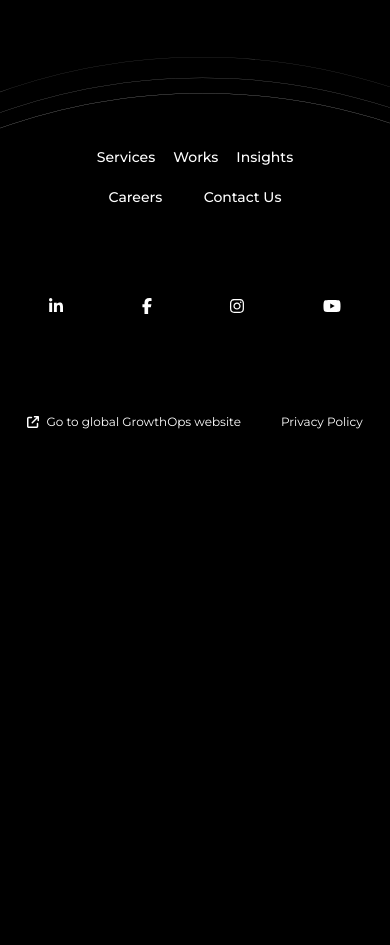
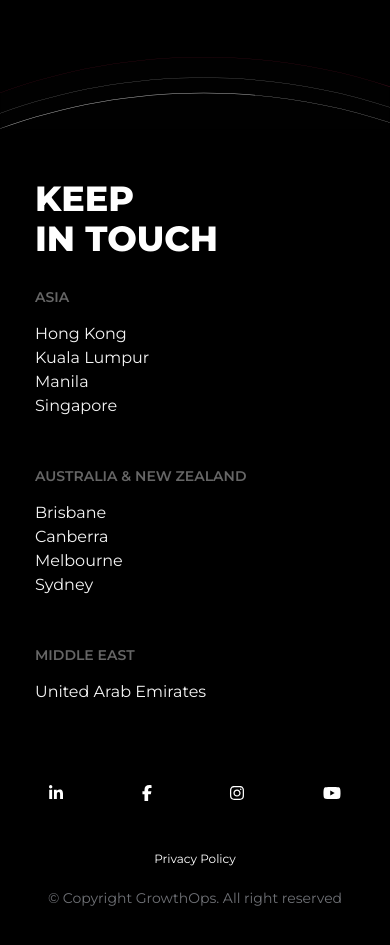
Before and after one commit to liakslmn/tech-assessment, a Vue app: page /contact in a window 390 px wide. Shown: the part 4600-5545 px from the top of the page. Before the commit the page ends 5127 px from the top, so only its background shows below. Built offline with nearby package versions, Linux system fonts and the light colour scheme.

Commit message:
final commit

```diff
--- /dev/null
+++ b/src/components/ContactFooter.vue
@@ -0,0 +1,233 @@
+<template>
+  <div class="wrapper">
+    <div class="stripes">
+      <img src="../assets/images/vector2.svg" alt="Footer Stripes" />
+    </div>
+    <div class="links">
+      <ul>
+        <li><a href="#">Services</a></li>
+        <li><a href="#">Works</a></li>
+        <li><a href="#">Insights</a></li>
+        <li><a href="#">Careers</a></li>
+        <li><a href="#">Contact Us</a></li>
+      </ul>
+    </div>
+    <div class="branches">
+      <div class="container">
+        <div class="headers">
+          <h1>
+            Keep<br />
+            in touch
+          </h1>
+        </div>
+        <div class="branches-wrapper">
+          <p>Asia</p>
+          <ul>
+            <li><a href="#">Hong Kong</a></li>
+            <li><a href="#">Kuala Lumpur</a></li>
+            <li><a href="#">Manila</a></li>
+            <li><a href="#">Singapore</a></li>
+          </ul>
+        </div>
+        <div class="branches-wrapper">
+          <p>Australia & New Zealand</p>
+          <ul>
+            <li><a href="#">Brisbane</a></li>
+            <li><a href="#">Canberra</a></li>
+            <li><a href="#">Melbourne</a></li>
+            <li><a href="#">Sydney</a></li>
+          </ul>
+        </div>
+        <div class="branches-wrapper">
+          <p>Middle East</p>
+          <ul>
+            <li><a href="#">United Arab Emirates</a></li>
+          </ul>
+        </div>
+      </div>
+    </div>
+    <div class="social-icons">
+      <ul>
+        <li>
+          <a href="#"><fa :icon="['fab', 'linkedin-in']" /></a>
+        </li>
+        <li>
+          <a href="#"><fa :icon="['fab', 'facebook-f']" /></a>
+        </li>
+        <li>
+          <a href="#"><fa :icon="['fab', 'instagram']" /></a>
+        </li>
+        <li>
+          <a href="#"><fa :icon="['fab', 'youtube']" /></a>
+        </li>
+      </ul>
+    </div>
+    <div class="copyright-sections">
+      <div class="container">
+        <div class="wrapper">
+          <div class="right">
+            <p>
+              <fa class="mr-1" :icon="['fas', 'arrow-up-right-from-square']" />
+              Go to global GrowthOps website
+            </p>
+            <a class="policy-link" href="#">Privacy Policy</a>
+          </div>
+          <p class="copy-text">
+            &copy; Copyright GrowthOps. All right reserved
+          </p>
+        </div>
+      </div>
+    </div>
+  </div>
+</template>
+
+<script>
+export default {
+  name: "ContactFooter",
+};
+</script>
+
+<style scoped>
+.stripes img {
+  width: 100%;
+}
+
+.branches {
+  display: none;
+  padding: 50px 20px 0;
+}
+
+.branches ul {
+  list-style: none;
+  padding: 0;
+}
+
+.branches .headers {
+  margin-bottom: 30px;
+}
+
+.branches .headers h1 {
+  font-size: 35px;
+  font-weight: 800;
+  line-height: 40px;
+  text-align: left;
+  text-transform: uppercase;
+}
+
+.branches ul li a {
+  text-decoration: none;
+  color: #f5f5f5;
+}
+
+.branches p {
+  font-size: 14px;
+  font-weight: 600;
+  line-height: 17px;
+  text-transform: uppercase;
+  color: #666666;
+}
+
+.branches-wrapper {
+  margin-bottom: 50px;
+}
+.links {
+  width: 50%;
+  margin: 0 auto;
+}
+
+.social-icons {
+  width: 300px;
+  margin: 80px auto 0;
+}
+
+.links ul,
+.social-icons ul {
+  display: flex;
+  list-style-type: none;
+  justify-content: space-between;
+  padding: 0;
+  flex-wrap: wrap;
+}
+
+.links ul li,
+.social-icons ul li {
+  font-family: "Montserrat", sans-serif;
+  font-size: 16px;
+  font-weight: 500;
+  line-height: 20px;
+  letter-spacing: 0em;
+  text-align: left;
+}
+
+.links ul li a,
+.social-icons ul li a {
+  text-decoration: none;
+  color: white;
+}
+
+.copyright-sections {
+  padding: 30px 0;
+}
+
+.copyright-sections .wrapper {
+  display: flex;
+  justify-content: space-between;
+}
+
+.copyright-sections .wrapper .copy-text {
+  text-transform: uppercase;
+  color: #6f7176;
+  font-size: 12px;
+  font-weight: bold;
+}
+
+.copyright-sections .wrapper .right {
+  display: flex;
+  justify-content: space-between;
+  font-size: 12px;
+}
+
+.copyright-sections .wrapper .right .policy-link {
+  margin-left: 40px;
+  text-decoration: none;
+  color: white;
+}
+
+@media (max-width: 769px) {
+  .links {
+    width: 70%;
+  }
+  .copyright-sections .wrapper {
+    flex-direction: column;
+    justify-content: center;
+    align-items: center;
+  }
+
+  .copyright-sections .wrapper .copy-text {
+    text-transform: none;
+    font-weight: 400;
+    font-size: 14px;
+  }
+}
+
+@media (max-width: 426px) {
+  .links {
+    display: none;
+  }
+
+  .branches {
+    display: block;
+  }
+  .social-icons {
+    width: 75%;
+  }
+
+  .copyright-sections .wrapper .right p {
+    display: none;
+  }
+
+  .copyright-sections .wrapper .right .policy-link {
+    margin: 0 0 20px;
+  }
+}
+</style>
--- a/src/components/MainBanner.vue
+++ b/src/components/MainBanner.vue
@@ -103,7 +103,8 @@
 .secondary-banner {
   display: none;
   background: #33fff3;
-  padding: 300px 30px 30px;
+  padding: 30px 30px;
+  height: 100vh;
 }
 .secondary-banner .words {
   display: flex;
@@ -149,7 +150,9 @@
     display: none;
   }
   .secondary-banner {
-    display: block;
+    display: flex;
+    flex-direction: column;
+    justify-content: flex-end;
   }
 }
 
--- a/src/views/Contact.vue
+++ b/src/views/Contact.vue
@@ -22,13 +22,13 @@
     </div>
   </div>
 
-  <Footer></Footer>
+  <ContactFooter></ContactFooter>
 </template>
 
 <script>
 import Header from "../components/Header.vue";
 import Form from "../components/Form.vue";
-import Footer from "../components/Footer.vue";
+import ContactFooter from "../components/ContactFooter.vue";
 import Office from "../components/Offices.vue";
 
 export default {
@@ -36,7 +36,7 @@
   components: {
     Header,
     Form,
-    Footer,
+    ContactFooter,
     Office,
   },
 };
```
